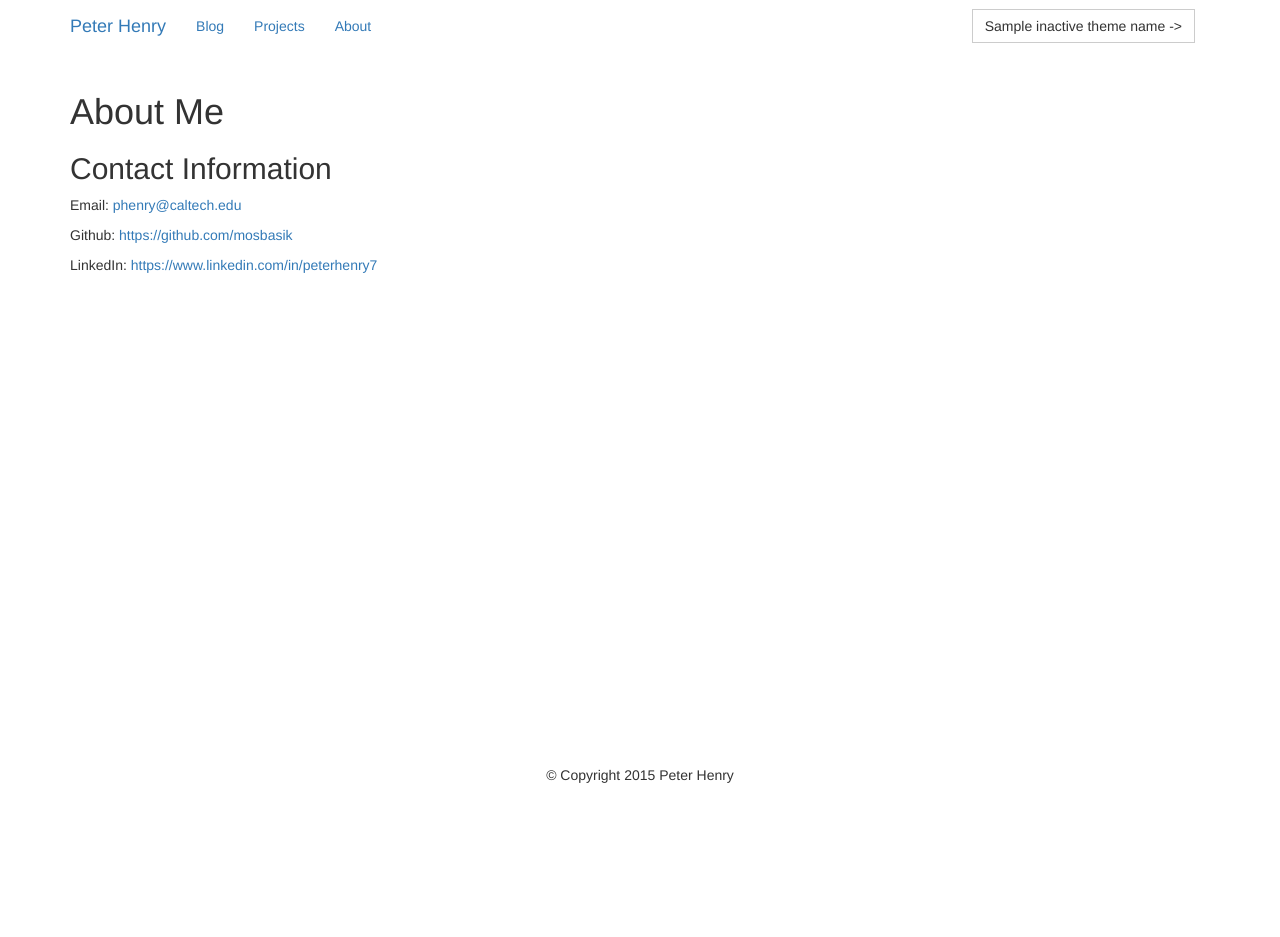
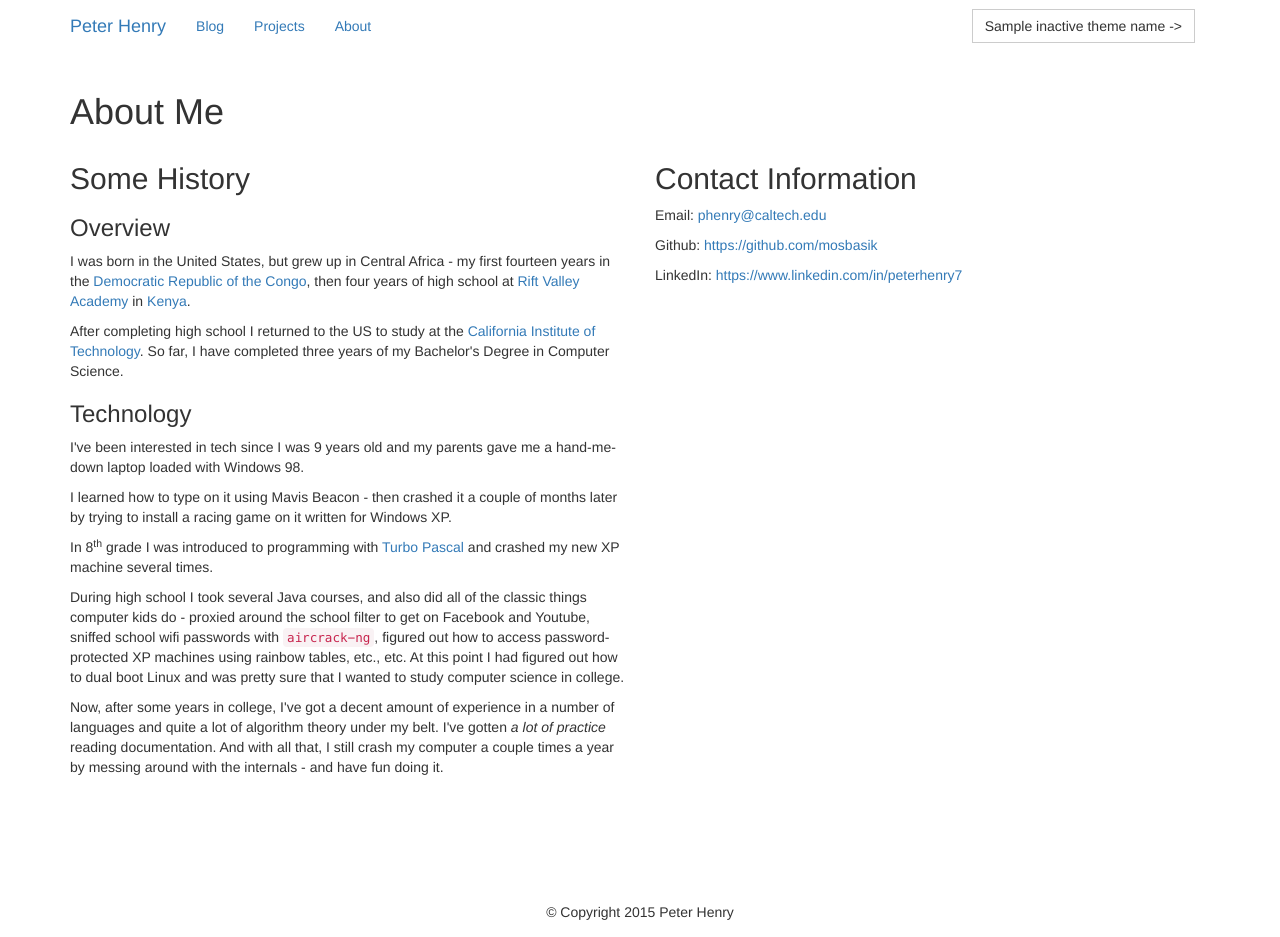
Before and after one commit to mosbasik/portfolio, a Django app: template main/templates/main/about.html in a window 1280 px wide. Before the commit the page ends 783 px from the top, so only its background shows below. Run offline with Django 3.2, Linux system fonts and the light colour scheme; the template is opened without the code that fills it: most values are stand-ins (such as "Sample title", 1, 10 or a date in 2020); style sheets or scripts are compiled from the project's sources; some libraries are stand-ins or nearby versions.

Commit message:
added overview and technology sections to about page

```diff
--- a/main/templates/main/about.html
+++ b/main/templates/main/about.html
@@ -7,21 +7,123 @@
         <div class="col-xs-12">
             <h1>About Me</h1>
 
-            <h2>Contact Information</h2>
+            <div class="row">
+                <div class="col-md-6 col-md-push-6">
 
-            <p>Email: <a target="_top" href="mailto:&#112;&#104;&#101;&#110;&#114;&#121;&#64;&#99;&#97;&#108;&#116;&#101;&#99;&#104;&#46;&#101;&#100;&#117;">&#112;&#104;&#101;&#110;&#114;&#121;&#64;&#99;&#97;&#108;&#116;&#101;&#99;&#104;&#46;&#101;&#100;&#117;</a></p>
+                    <h2>Contact Information</h2>
+                    <p>Email: <a target="_top" href="mailto:&#112;&#104;&#101;&#110;&#114;&#121;&#64;&#99;&#97;&#108;&#116;&#101;&#99;&#104;&#46;&#101;&#100;&#117;">&#112;&#104;&#101;&#110;&#114;&#121;&#64;&#99;&#97;&#108;&#116;&#101;&#99;&#104;&#46;&#101;&#100;&#117;</a></p>
+                    <p>Github: <a href="https://github.com/mosbasik">https://github.com/mosbasik</a></p>
+                    <p>LinkedIn: <a href="https://www.linkedin.com/in/peterhenry7">https://www.linkedin.com/in/peterhenry7</a></p>
 
-            <p>Github: <a href="https://github.com/mosbasik">https://github.com/mosbasik</a></p>
+                </div>
 
-            <p>LinkedIn: <a href="https://www.linkedin.com/in/peterhenry7">https://www.linkedin.com/in/peterhenry7</a></p>
+                <div class="col-md-6 col-md-pull-6">
+                    <h2>Some History</h2>
 
-            {# <h2>Ancient History</h2> #}
+                    <h3>Overview</h3>
 
-            {# <p> #}
+                    <p>
 
-            {# I have  #}
+                    I was born in the United States, but grew up in Central
+                    Africa - my first fourteen years in the
 
-            {# </p> #}
+                    <a href="https://en.wikipedia.org/wiki/Democratic_Republic_of_the_Congo" title="Wikipedia: Democratic Republic of the Congo">Democratic Republic of the Congo</a>,
+
+                    then four years of high school at
+
+                    <a href="http://www.rva.org/" title="RVA: Shaping Lives to Change the World">Rift Valley Academy</a>
+
+                    in
+
+                    <a href="https://en.wikipedia.org/wiki/Kenya" title="Wikipedia: Kenya">Kenya</a>.
+
+                    </p>
+                    <p>
+
+                    After completing high school I returned to the US to study
+                    at the
+
+                    <a href="http://www.caltech.edu/" title="California Institute of Technology">California Institute of Technology</a>.
+
+                    So far, I have completed three years of my Bachelor's
+                    Degree in Computer Science.
+
+                    </p>
+
+                    <h3>Technology</h3>
+
+                    <p>
+
+                    I've been interested in tech since I was 9 years old and my
+                    parents gave me a hand-me-down laptop loaded with Windows
+                    98.
+
+                    </p>
+                    <p>
+
+                    I learned how to type on it using Mavis Beacon - then
+                    crashed it a couple of months later by trying to install a
+                    racing game on it written for Windows XP.
+
+                    </p>
+                    <p>
+
+                    In 8<sup>th</sup> grade I was introduced to programming
+                    with
+
+                    <a href="https://en.wikipedia.org/wiki/Turbo_Pascal" title="Wikipedia: Turbo Pascal">Turbo Pascal</a>
+
+                    and crashed my new XP machine several times.
+
+                    </p>
+                    <p>
+
+                    During high school I took several Java courses, and also
+                    did all of the classic things computer kids do - proxied
+                    around the school filter to get on Facebook and Youtube,
+                    sniffed school wifi passwords with
+
+                    <code>aircrack-ng</code>,
+
+                    figured out how to access password-protected XP machines
+                    using rainbow tables, etc., etc.  At this point I had
+                    figured out how to dual boot Linux and was pretty sure that
+                    I wanted to study computer science in college.
+
+                    </p>
+                    <p>
+
+                    Now, after some years in college, I've got a decent amount
+                    of experience in a number of languages and quite a lot of
+                    algorithm theory under my belt.  I've gotten <em>a lot of
+                    practice</em> reading documentation.  And with all that, I
+                    still crash my computer a couple times a year by messing
+                    around with the internals - and have fun doing it.
+
+                    </p>
+
+                    {# <h3>Leisure</h3> #}
+
+                    {# <p> #}
+
+                    {# asddf #}
+
+                    {# </p> #}
+                    {# <p> #}
+                </div>
+
+                {# <div class="col-md-6"> #}
+
+                    {# <h3>Leisure</h3> #}
+
+                    {# <p> #}
+
+                    {# asddf #}
+
+                    {# </p> #}
+                {# </div> #}
+
+            </div>
         </div>
     </div>
 {% endblock content %}
```
